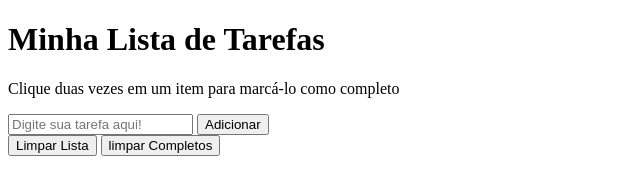
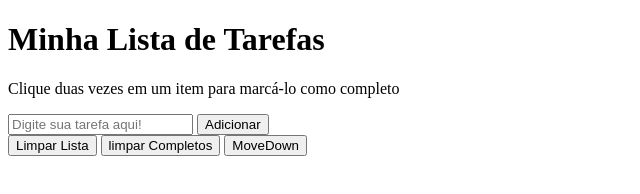
Before and after one commit to Gildeir/Project-todo-list-project-fundamentals, a website: page index.html in a window 1280 px wide. Shown: the whole page, without its empty margins (0-640 px from the left). Drawn offline with Linux system fonts and the light colour scheme.

Commit message:
Corrigindo botoes

```diff
--- a/index.html
+++ b/index.html
@@ -18,7 +18,8 @@
 </div>
     <button type="reset" id="apagar-tudo">Limpar Lista</button>
     <button type="reset" id="remover-finalizados">limpar Completos</button>
- <div class="elements-list">
+    <button id="mover-baixo" >MoveDown</button>
+    <div class="elements-list">
     <ol id="lista-tarefas"></ol>
 </div>
 
--- a/script.js
+++ b/script.js
@@ -20,10 +20,7 @@ let listItem = document.querySelector('#li')
     const listTarefas = event.target
         evento.target.classList.add('cinza')
   })  */
-
-
-
-  listTarefas.addEventListener('dblclick',function(completed){
+    listTarefas.addEventListener('dblclick',function(completed){
     const listTarefas = completed.target;
     if (listTarefas.style.textDecoration === 'line-through') {
         listTarefas.style.textDecoration = 'none';
```
